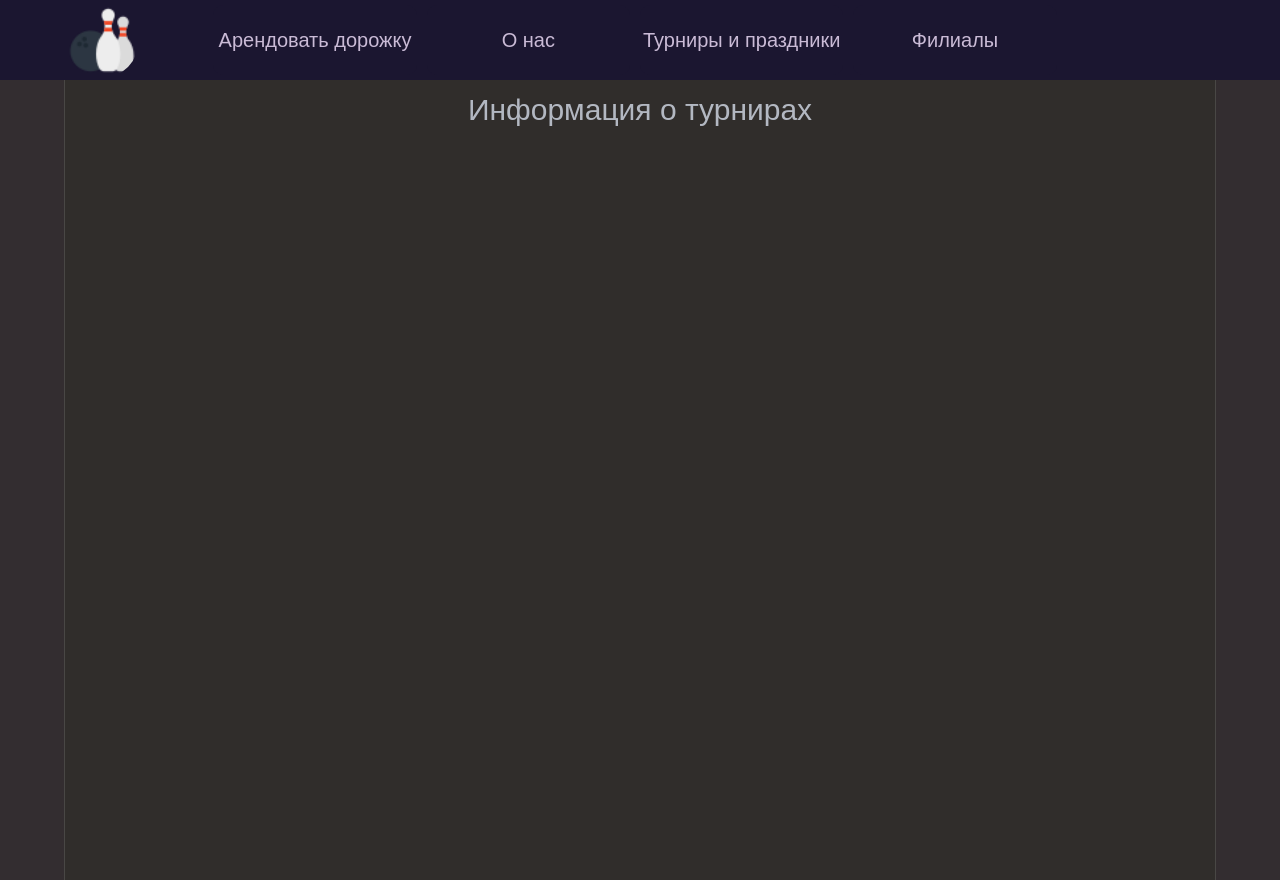
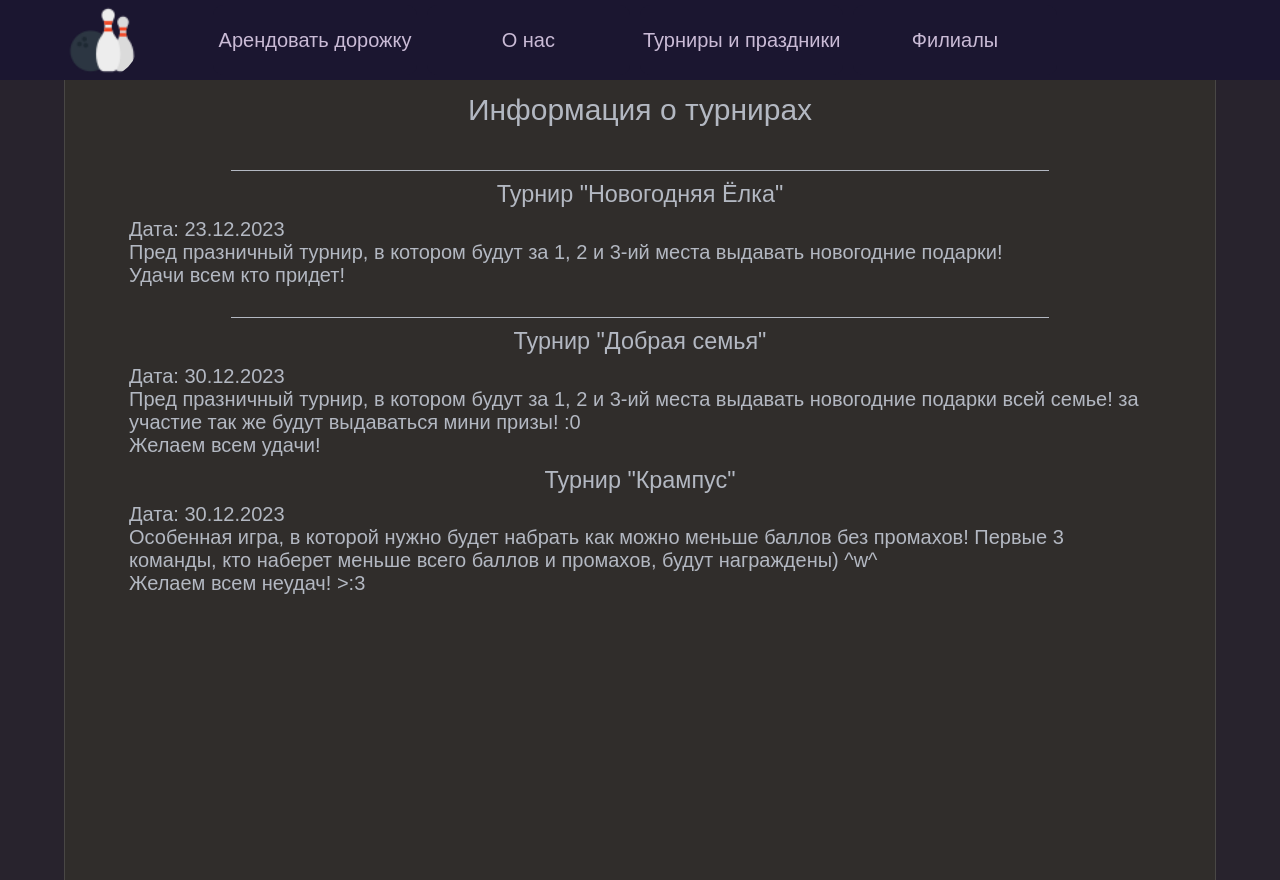
Before and after one commit to snowdy78/bowling-site, a PHP site: page /turnir.html in a window 1280 px wide. Run offline with PHP 8.4, Linux system fonts and the light colour scheme.

Commit message:
квашня

```diff
--- a/css/style.css
+++ b/css/style.css
@@ -30,6 +30,7 @@
     transition:0.2s;
     text-decoration: none;
     text-align: center;
+
 }
 #header>a:first-child {
     width:75px;
@@ -152,16 +153,34 @@
     color:rgb(179, 184, 194);
     align-items: center;
     justify-content: center;
+
+    background-color: rgb(40 35 45)
 }
 .container-fullscreen p>a {
     color:#6062dd;
 }
 input::-webkit-outer-spin-button,
 input::-webkit-inner-spin-button {
-  -webkit-appearance: none;
-  margin: 0;
+    -webkit-appearance: none;
+    margin: 0;
 }
-h2 {
+.tur-info {
+    display:grid;
+    width:100%;
+    grid-template-columns: 100%;
+    grid-template-rows: auto;
+
+}
+.tur-info >.line {
+    width: 80%;
+    height:30px;
+    border-bottom: 1px solid rgb(179, 184, 194);
+    justify-self: center;
+}
+.tur-info >h3 {
+    line-height: 2em;
+}
+h1, h2, h3, h4, h5 {
     font-weight: 500;
     text-align: center;
     line-height: 2em;
--- a/index.html
+++ b/index.html
@@ -44,8 +44,9 @@
                 <button>
                     Заказать
                 </button>
-
             </div>
+            <br>
+            кстати, 23.12.2023 турнир)
         </div>
 
     </div>
--- a/turnir.html
+++ b/turnir.html
@@ -29,6 +29,45 @@
     <div class="container-fullscreen" style="align-items:flex-start;">
         <div id="turnir" class="text-placement">
             <h2>Информация о турнирах</h2>
+            <div style="display:flex; width: 100%; justify-content: center;">
+                <div class=tur-info>
+                    <div class=line>
+
+                    </div>
+                    <h3>
+                        Турнир "Новогодняя Ёлка"
+                    </h3>
+                    <div>
+                        Дата: 23.12.2023 <br>
+                        Пред празничный турнир, в котором будут за 1, 2 и 3-ий места выдавать новогодние подарки!
+                        <br>
+                        Удачи всем кто придет!
+                    </div>
+                    <div class=line>
+
+                    </div>
+                    <h3>
+                        Турнир "Добрая семья"
+                    </h3>
+                    <div>
+                        Дата: 30.12.2023 <br>
+                        Пред празничный турнир, в котором будут за 1, 2 и 3-ий места выдавать новогодние подарки всей семье!
+                        за участие так же будут выдаваться мини призы! :0
+                        <br>
+                        Желаем всем удачи!
+                    </div>
+                    <h3>
+                        Турнир "Крампус"
+                    </h3>
+                    <div>
+                        Дата: 30.12.2023 <br>
+                        Особенная игра, в которой нужно будет набрать как можно меньше баллов без промахов!
+                        Первые 3 команды, кто наберет меньше всего баллов и промахов, будут награждены) ^w^
+                        <br>
+                        Желаем всем неудач! >:3
+                    </div>
+                </div>
+            </div>
         </div>
     </div>
 </body>
```
